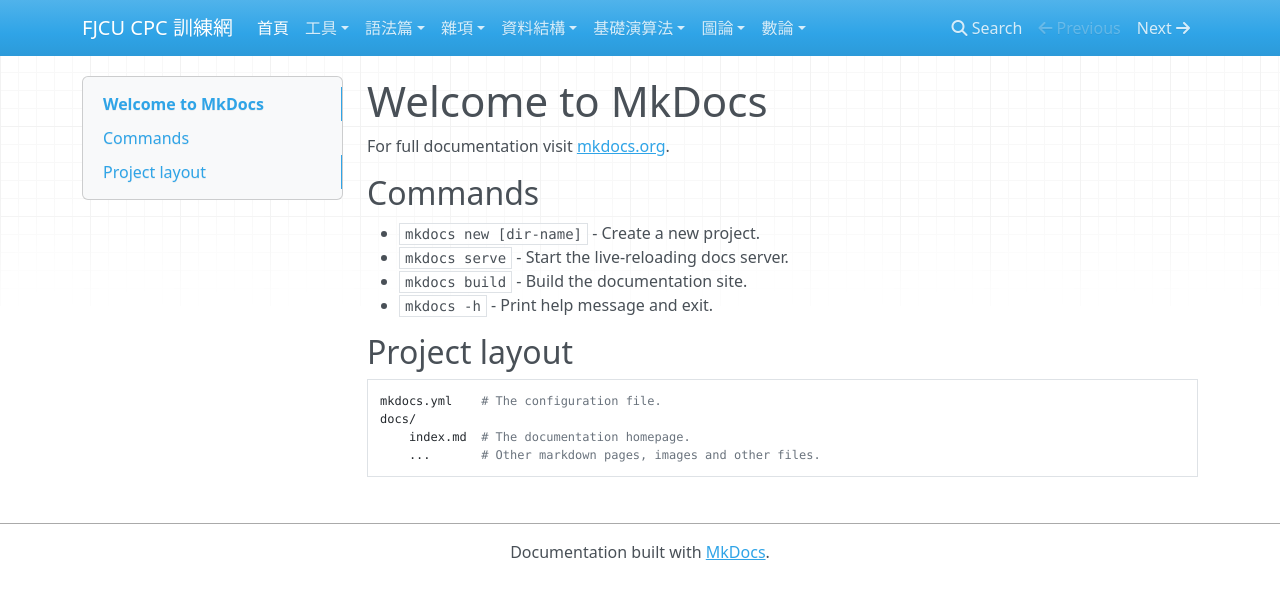
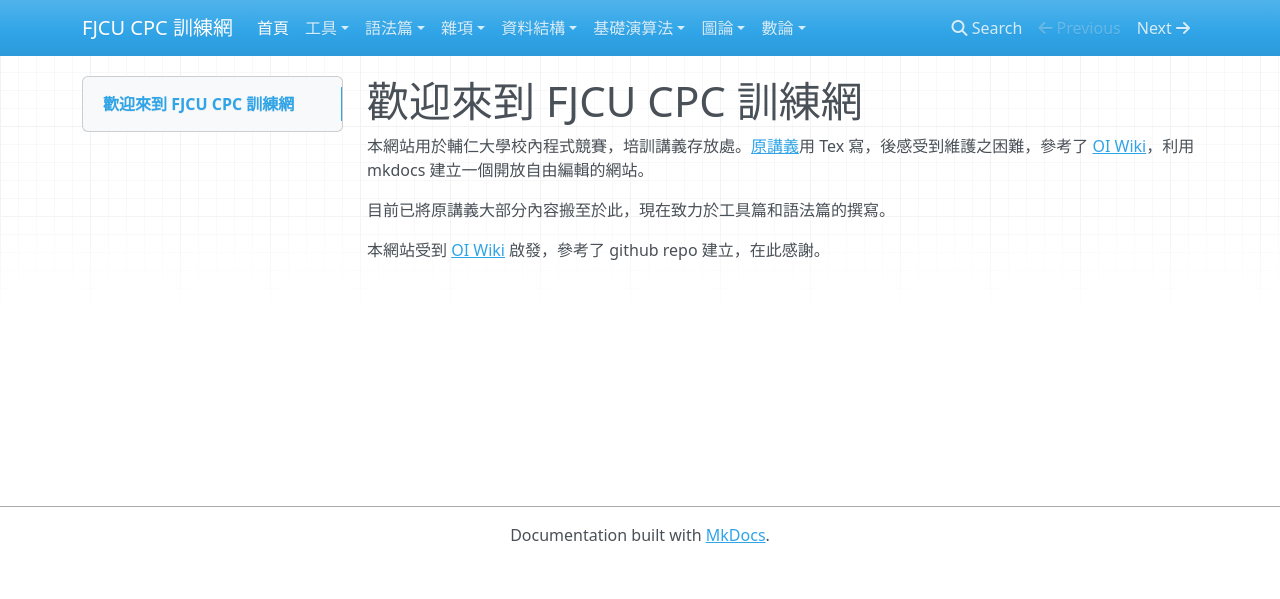
Before and after one commit to FjuOnlineJudge/Training, an MkDocs documentation site: the page built from docs/index.md, in a window 1280 px wide. Shown: the top 599 px of the page. Built offline with MkDocs 1.6.1, drawn with Linux system fonts in a browser that asks for light colours; nearby versions of some CDN libraries.

Commit message:
update index

```diff
--- a/docs/index.md
+++ b/docs/index.md
@@ -1,17 +1,7 @@
-# Welcome to MkDocs
+# 歡迎來到 FJCU CPC 訓練網
 
-For full documentation visit [mkdocs.org](https://www.mkdocs.org).
+本網站用於輔仁大學校內程式競賽，培訓講義存放處。[原講義]()用 Tex 寫，後感受到維護之困難，參考了 [OI Wiki](https://oi-wiki.org/)，利用 mkdocs 建立一個開放自由編輯的網站。
 
-## Commands
+目前已將原講義大部分內容搬至於此，現在致力於工具篇和語法篇的撰寫。
 
-* `mkdocs new [dir-name]` - Create a new project.
-* `mkdocs serve` - Start the live-reloading docs server.
-* `mkdocs build` - Build the documentation site.
-* `mkdocs -h` - Print help message and exit.
-
-## Project layout
-
-    mkdocs.yml    # The configuration file.
-    docs/
-        index.md  # The documentation homepage.
-        ...       # Other markdown pages, images and other files.
+本網站受到 [OI Wiki](https://oi-wiki.org/) 啟發，參考了 github repo 建立，在此感謝。
```
